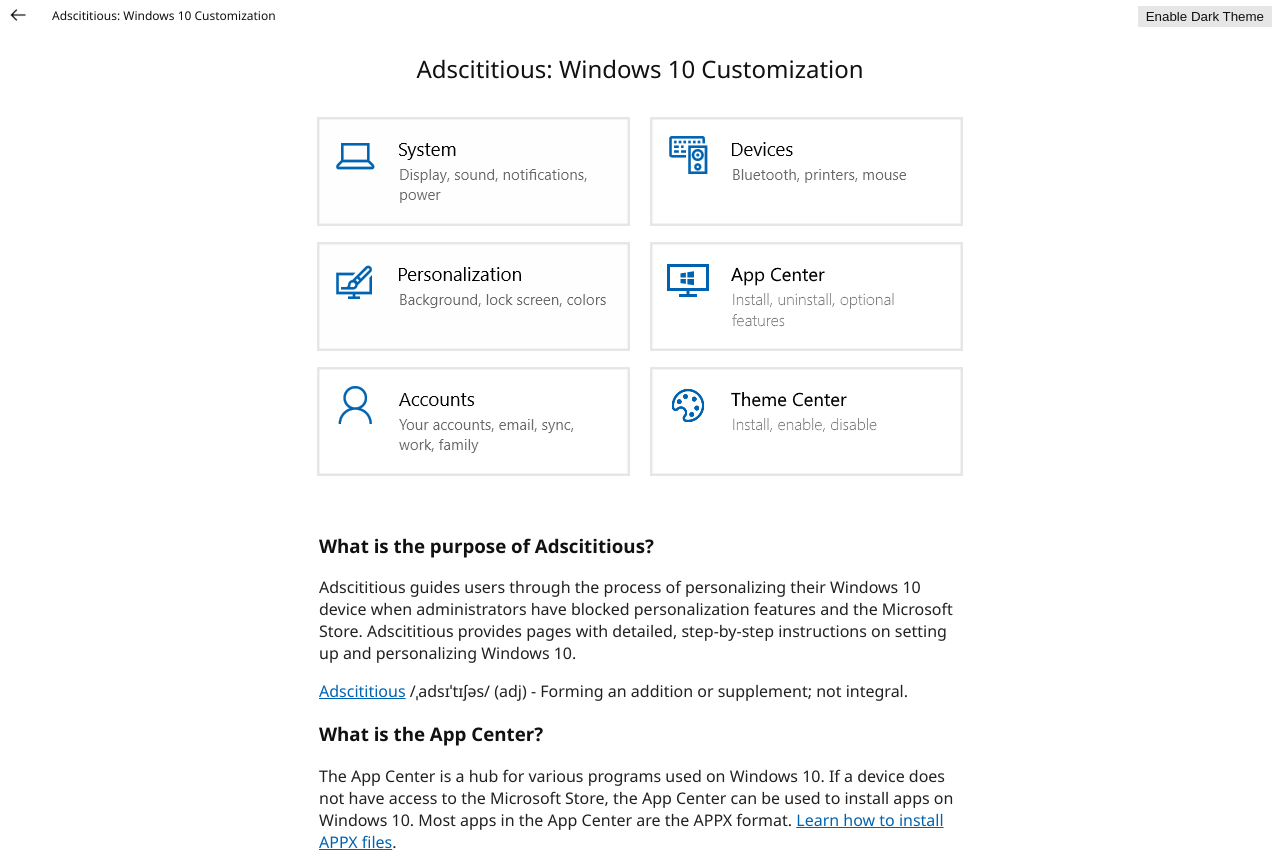
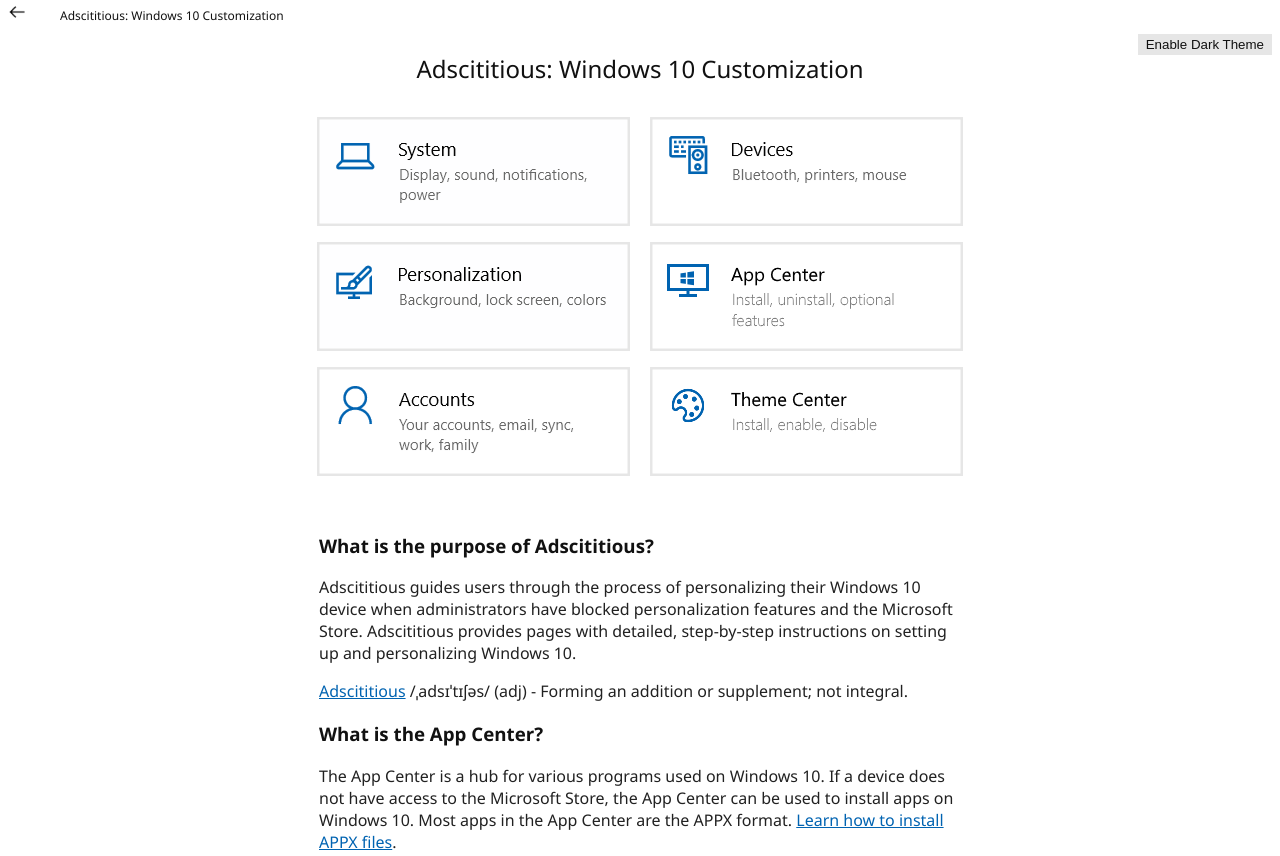
Before and after one commit to jackbuehner/Adscititious, a plain HTML site: page index.html in a window 1280 px wide. Shown: the top 856 px of the page. Drawn offline with Linux system fonts and the light colour scheme.

Commit message:
Add files via upload

```diff
--- a/css/settings_page.css
+++ b/css/settings_page.css
@@ -160,8 +160,9 @@
 	border-style: solid;
 	float: right;
 	margin-left: 8px;
-	margin-top: -14px;
+	margin-top: 14px;
 	color: var(--bodyTextColor);
+	z-index: 99;
 }
 #light {
 	display: inherit;
--- a/css/standardui.css
+++ b/css/standardui.css
@@ -8,26 +8,29 @@
 .titlebar {
 	font-family: Segoe, "Segoe UI", "DejaVu Sans", "Trebuchet MS", Verdana, "sans-serif";
 	display: inline-block;
-	padding-left: 24px;
+	margin-left: 60px;
 	font-size: 12px;
 	font-weight: 500;
-	margin-bottom: 3px;
+	line-height: 32px;
 	color: var(--bodyTextColor);
 }
 .backarrow {
 	display: inline-block;
+	position: fixed;
 	height: 20px;
 	width: 20px;
 	filter: var(--invertImage100);
+	margin: -20px 0 0 -8px;
+	padding: 6px 15px;
 }
 .titlebar_container {
 	display: flex;
 	align-items: center;
 	position: fixed;
-	margin: -20px 0 0 -6px;
-	padding: 5px 0 3px 6px;
 	z-index: 5;
 	width: 100%;
+	height: 32px;
+	margin: -20px 0 0 -8px;
 	-webkit-user-select: none;
 	-webkit-app-region: drag;
 }
@@ -36,4 +39,5 @@
 }
 .titlebar_button {
 	-webkit-app-region: no-drag;
+	z-index: 99;
 }
```
